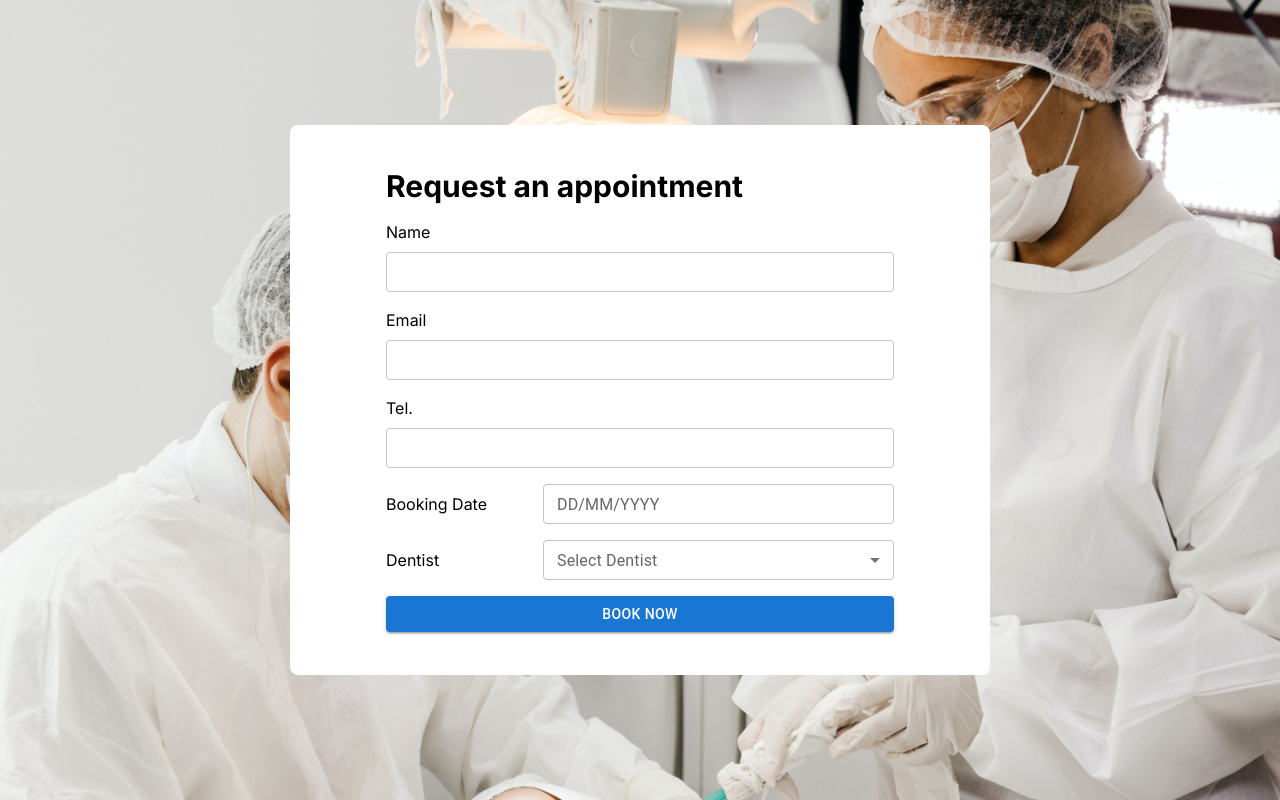
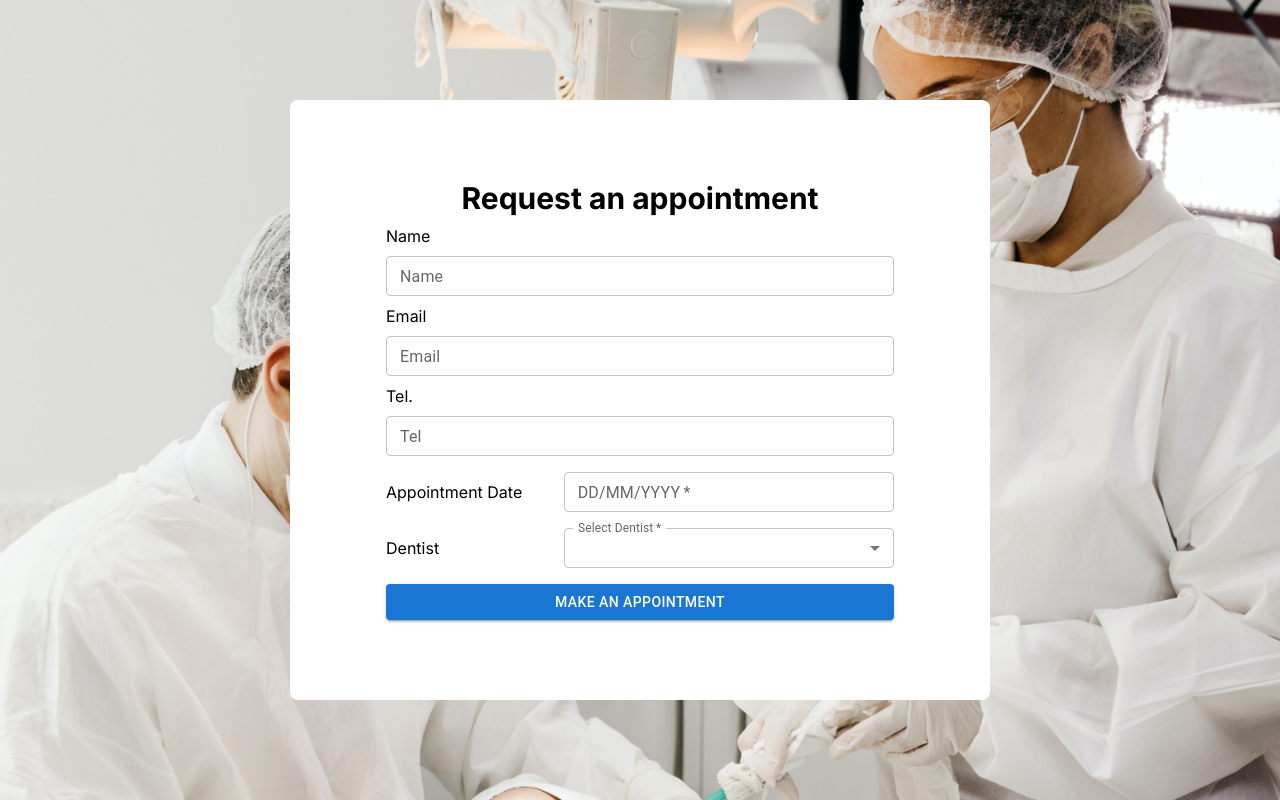
Before and after one commit to TeerapatChan/CU-swdev2-project-frontend, a Next.js app: page /booking in a window 1280 px wide. Built offline with nearby package versions, Linux system fonts and the light colour scheme.

Commit message:
🚧feat: Forms

```diff
--- a/src/components/DateDentist.tsx
+++ b/src/components/DateDentist.tsx
@@ -5,25 +5,53 @@ import Select from '@mui/material/Select';
 import MenuItem from '@mui/material/MenuItem';
 import FormControl from '@mui/material/FormControl';
 import InputLabel from '@mui/material/InputLabel';
+import { useState } from 'react';
+import { Dayjs } from 'dayjs';
 
-export default function DateDentist() {
+export default function DateDentist({
+  onDateChange,
+  onDentistChange,
+}: {
+  onDateChange: (date: any) => void;
+  onDentistChange: (dentist: string) => void;
+}) {
+  const [date, setDate] = useState<Dayjs | null>(null);
+  const [dentist, setDentist] = useState('BKK');
   return (
     <>
-      <div className='w-full flex flex-row gap-10 justify-between'>
-        <p className='self-center w-1/3'>Booking Date</p>
+      <div className='w-full flex flex-row gap-10 justify-between mb-2'>
+        <p className='self-center w-5/12'>Appointment Date</p>
         <LocalizationProvider dateAdapter={AdapterDayjs}>
           <DatePicker
             label='DD/MM/YYYY'
-            slotProps={{ textField: { size: 'small' } }}
+            value={date}
+            slotProps={{ textField: { size: 'small', required: true } }}
             className='w-full bg-white'
+            onChange={(e) => {
+              setDate(e);
+              onDateChange(e);
+            }}
           />
         </LocalizationProvider>
       </div>
-      <div className='w-full flex flex-row gap-10 justify-between'>
-        <p className='self-center w-1/3'>Dentist</p>
-        <FormControl variant='outlined' size='small' className='w-full'>
+      <div className='w-full flex flex-row gap-10 justify-between mb-2'>
+        <p className='self-center w-5/12'>Dentist</p>
+        <FormControl
+          variant='outlined'
+          size='small'
+          className='w-full'
+          required
+        >
           <InputLabel htmlFor='dentist-select'>Select Dentist</InputLabel>
-          <Select label='Select Dentist' inputProps={{ id: 'dentist-select' }}>
+          <Select
+            label='Select Dentist'
+            value={dentist}
+            inputProps={{ id: 'dentist-select' }}
+            onChange={(e) => {
+              setDentist(e.target.value);
+              onDentistChange(e.target.value);
+            }}
+          >
             <MenuItem value='Dr.Somsak Meekwamsuk'>
               Dr. Somsak Meekwamsuk
             </MenuItem>
--- a/src/components/forms/BookingForm.tsx
+++ b/src/components/forms/BookingForm.tsx
@@ -1,40 +1,61 @@
 'use client';
-import TextField from '@mui/material/TextField/TextField';
 import DateDentist from '../DateDentist';
 import Button from '@mui/material/Button';
+import { SubmitHandler, useForm } from 'react-hook-form';
+import { yupResolver } from '@hookform/resolvers/yup';
+import { BookingSchema } from '@/utils/FormSchema';
+import CustomTextField from '../CustomTextField';
+import { useState } from 'react';
+import { Dayjs } from 'dayjs';
+import { BookingYup } from '@/utils/YupSchema';
 
 export default function BookingForm() {
+  const {
+    handleSubmit,
+    control,
+    formState: { errors },
+  } = useForm<BookingSchema>({
+    resolver: yupResolver(BookingYup),
+    defaultValues: {
+      name: '',
+      email: '',
+      tel: '',
+    },
+  });
+  const [date, setDate] = useState<Dayjs | null>(null);
+  const [dentist, setDentist] = useState<string>('Select Dentist');
+  const formSubmit: SubmitHandler<BookingSchema> = (data: BookingSchema) => {
+    console.log(data);
+    console.log(date?.toString());
+    console.log(dentist);
+  };
+  console.log('errors', errors);
   return (
-    <div className='w-[700px] h-[550px] flex flex-col gap-4 items-start justify-center bg-white rounded-lg pr-24 pl-24'>
-      <p className=' text-3xl font-bold'>Request an appointment</p>
+    <form
+      className='w-[700px] h-[600px] flex flex-col gap-2 items-start justify-center
+    bg-white rounded-lg pr-24 pl-24'
+      onSubmit={handleSubmit(formSubmit)}
+    >
+      <p className=' text-3xl font-bold self-center'>Request an appointment</p>
       <div className='w-full flex flex-col gap-2'>
         <p className='text-base'>Name</p>
-        <TextField
-          variant='outlined'
-          className='w-full bg-white'
-          size='small'
-        ></TextField>
+        <CustomTextField props={{ control, errors, label: 'name' }} />
       </div>
       <div className='w-full flex flex-col gap-2'>
         <p className='text-base'>Email</p>
-        <TextField
-          variant='outlined'
-          className='w-full bg-white'
-          size='small'
-        ></TextField>
+        <CustomTextField props={{ control, errors, label: 'email' }} />
       </div>
-      <div className='w-full flex flex-col gap-2'>
+      <div className='w-full flex flex-col gap-2 mb-2'>
         <p className='text-base'>Tel.</p>
-        <TextField
-          variant='outlined'
-          className='w-full bg-white'
-          size='small'
-        ></TextField>
+        <CustomTextField props={{ control, errors, label: 'tel' }} />
       </div>
-      <DateDentist />
-      <Button variant='contained' className='bg-sky-600 w-full'>
-        Book now
+      <DateDentist
+        onDateChange={(e) => setDate(e)}
+        onDentistChange={(e) => setDentist(e)}
+      />
+      <Button type='submit' variant='contained' className='bg-sky-600 w-full'>
+        Make an appointment
       </Button>
-    </div>
+    </form>
   );
 }
--- a/src/components/forms/SignInForm.tsx
+++ b/src/components/forms/SignInForm.tsx
@@ -1,22 +1,44 @@
-import { TextField } from '@mui/material';
+'use client';
 import Button from '@mui/material/Button';
 import Link from 'next/link';
+import { LoginYup } from '@/utils/YupSchema';
+import { useForm } from 'react-hook-form';
+import { yupResolver } from '@hookform/resolvers/yup';
+import CustomTextField from '../CustomTextField';
+import { LoginSchema } from '@/utils/FormSchema';
 
 export default function SignInForm() {
+  const {
+    handleSubmit,
+    control,
+    formState: { errors },
+  } = useForm<LoginSchema>({
+    resolver: yupResolver(LoginYup),
+    defaultValues: {
+      email: '',
+      password: '',
+    },
+  });
+
+  const formSubmit = (data: LoginSchema) => {
+    console.log(data);
+  };
   return (
-    <div className='h-1/2 w-4/5 flex flex-col gap-5 items-center justify-center'>
+    <form
+      className='h-1/2 w-4/5 flex flex-col gap-5 items-center justify-center'
+      onSubmit={handleSubmit(formSubmit)}
+    >
       <div className='w-4/5 flex flex-col gap-5 items-start'>
-        <TextField
-          variant='outlined'
-          label='Email'
-          className='w-full'
-        ></TextField>
-        <TextField
-          variant='outlined'
-          label='Password'
-          className='w-full'
-        ></TextField>
-        <Button variant='contained' className='bg-sky-600 w-full' size='large'>
+        <CustomTextField props={{ control, errors, label: 'email' }} />
+        <CustomTextField
+          props={{ control, errors, label: 'password', type: 'password' }}
+        />
+        <Button
+          type='submit'
+          variant='contained'
+          className='bg-sky-600 w-full'
+          size='large'
+        >
           Log In
         </Button>
         <div className='self-center'>
@@ -30,6 +52,6 @@ export default function SignInForm() {
           </Link>
         </div>
       </div>
-    </div>
+    </form>
   );
 }
--- a/src/components/forms/SignUpForm.tsx
+++ b/src/components/forms/SignUpForm.tsx
@@ -1,33 +1,50 @@
+'use client';
 import { TextField } from '@mui/material';
 import Button from '@mui/material/Button';
 import Link from 'next/link';
+import { SignupSchema } from '@/utils/FormSchema';
+import { SignupYup } from '@/utils/YupSchema';
+import { useForm } from 'react-hook-form';
+import { yupResolver } from '@hookform/resolvers/yup';
+import CustomTextField from '../CustomTextField';
 
 export default function SignUpForm() {
+  const {
+    handleSubmit,
+    control,
+    formState: { errors },
+  } = useForm<SignupSchema>({
+    resolver: yupResolver(SignupYup),
+    defaultValues: {
+      name: '',
+      email: '',
+      tel: '',
+      password: '',
+    },
+  });
+
+  const formSubmit = (data: SignupSchema) => {
+    console.log(data);
+  };
   return (
-    <div className='h-4/5 w-4/5 flex flex-col gap-5 items-center justify-center'>
+    <form
+      className='h-4/5 w-4/5 flex flex-col gap-5 items-center justify-center'
+      onSubmit={handleSubmit(formSubmit)}
+    >
       <div className='w-4/5 flex flex-col gap-5 items-start'>
         <p className='font-medium text-2xl'>Register</p>
-        <TextField
-          variant='outlined'
-          label='Name'
-          className='w-full'
-        ></TextField>
-        <TextField
-          variant='outlined'
-          label='Email'
-          className='w-full'
-        ></TextField>
-        <TextField
-          variant='outlined'
-          label='Tel.'
-          className='w-full'
-        ></TextField>
-        <TextField
-          variant='outlined'
-          label='Password'
-          className='w-full'
-        ></TextField>
-        <Button variant='contained' className='bg-sky-700 w-full' size='large'>
+        <CustomTextField props={{ control, errors, label: 'name' }} />
+        <CustomTextField props={{ control, errors, label: 'email' }} />
+        <CustomTextField
+          props={{ control, errors, label: 'password', type: 'password' }}
+        />
+        <CustomTextField props={{ control, errors, label: 'tel' }} />
+        <Button
+          type='submit'
+          variant='contained'
+          className='bg-sky-700 w-full'
+          size='large'
+        >
           Sign Up
         </Button>
         <div className='self-center'>
@@ -41,6 +58,6 @@ export default function SignUpForm() {
           </Link>
         </div>
       </div>
-    </div>
+    </form>
   );
 }
```
